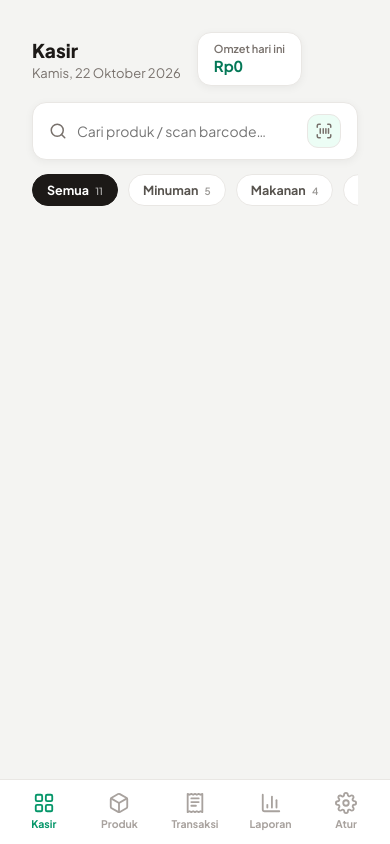
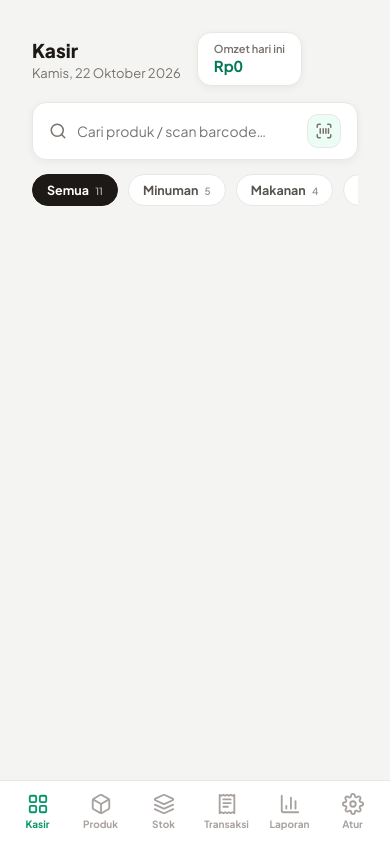
Before and after one commit to mailaditya148-gif/Saung-ndeso, a plain HTML site: page index.html in a window 390 px wide. Drawn offline with Linux system fonts and the light colour scheme.

Commit message:
Add files via upload

```diff
--- a/index.html
+++ b/index.html
@@ -296,7 +296,7 @@ table.tbl{width:100%;border-collapse:collapse;font-size:13.5px;min-width:560px}
   .bottomnav{display:flex;position:fixed;bottom:0;left:0;right:0;background:#fff;
     border-top:1px solid var(--line);z-index:90;padding:8px 6px calc(10px + env(safe-area-inset-bottom))}
   .bottomnav a{flex:1;display:flex;flex-direction:column;align-items:center;gap:3px;
-    font-size:10.5px;font-weight:700;color:var(--faint);text-decoration:none;padding:4px}
+    font-size:10px;font-weight:700;color:var(--faint);text-decoration:none;padding:4px}
   .bottomnav a.active{color:var(--emerald)}
   .bottomnav svg{width:22px;height:22px}
   .shell{padding-bottom:76px}
@@ -408,6 +408,7 @@ table.tbl{width:100%;border-collapse:collapse;font-size:13.5px;min-width:560px}
   <nav class="bottomnav">
     <a href="#/kasir" data-nav="kasir"><span class="kic" data-icon="grid"></span>Kasir</a>
     <a href="#/produk" data-nav="produk"><span class="kic" data-icon="box"></span>Produk</a>
+    <a href="#/stok" data-nav="stok"><span class="kic" data-icon="layers"></span>Stok</a>
     <a href="#/transaksi" data-nav="transaksi"><span class="kic" data-icon="receipt"></span>Transaksi</a>
     <a href="#/laporan" data-nav="laporan"><span class="kic" data-icon="chartBar"></span>Laporan</a>
     <a href="#/pengaturan" data-nav="pengaturan"><span class="kic" data-icon="gear"></span>Atur</a>
--- a/sw.js
+++ b/sw.js
@@ -1,4 +1,4 @@
-const CACHE = "saung-ndeso-v3";
+const CACHE = "saung-ndeso-v4";
 const ASSETS = ["./", "index.html", "manifest.json"];
 self.addEventListener("install", (e) => {
   e.waitUntil(caches.open(CACHE).then((c) => c.addAll(ASSETS)).then(() => self.skipWaiting()));
```
